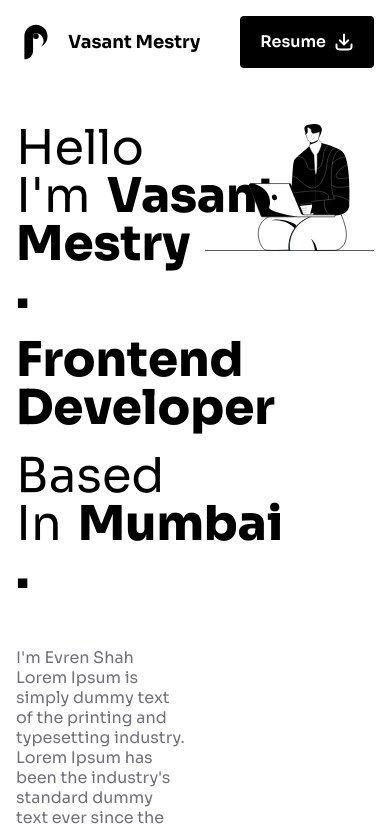
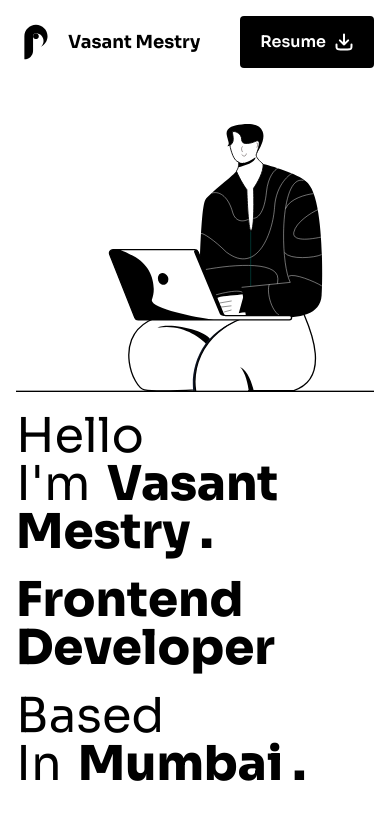
Before and after one commit to Vasant-Mestry-11/vasant-mestry-portfolio, a React (Vite) app: page / in a window 390 px wide. Shown: the top 829 px of the page. Built offline with nearby package versions, Linux system fonts and the light colour scheme.

Commit message:
:zap: :hammer: :iphone: grid order change in mobile device

```diff
--- a/src/sections/Hero.jsx
+++ b/src/sections/Hero.jsx
@@ -3,8 +3,8 @@
 
 const Hero = () => {
   return (
-    <section className="grid grid-cols-2 gap-5">
-      <div className="left-panel flex flex-col gap-5">
+    <section className="grid md:grid-cols-2 gap-5">
+      <div className="flex flex-col gap-5 order-2 md:order-1">
         <VariableWeightText
           regularText={`Hello I'm`}
           extraBoldText="Vasant Mestry ."
@@ -18,7 +18,7 @@
           of type and scrambled it to specimen book.`}
         </p>
       </div>
-      <div className="right-panel">
+      <div className="order-1 md:order-2">
         <img src={HeroImage} alt="hero" />
       </div>
     </section>
```
